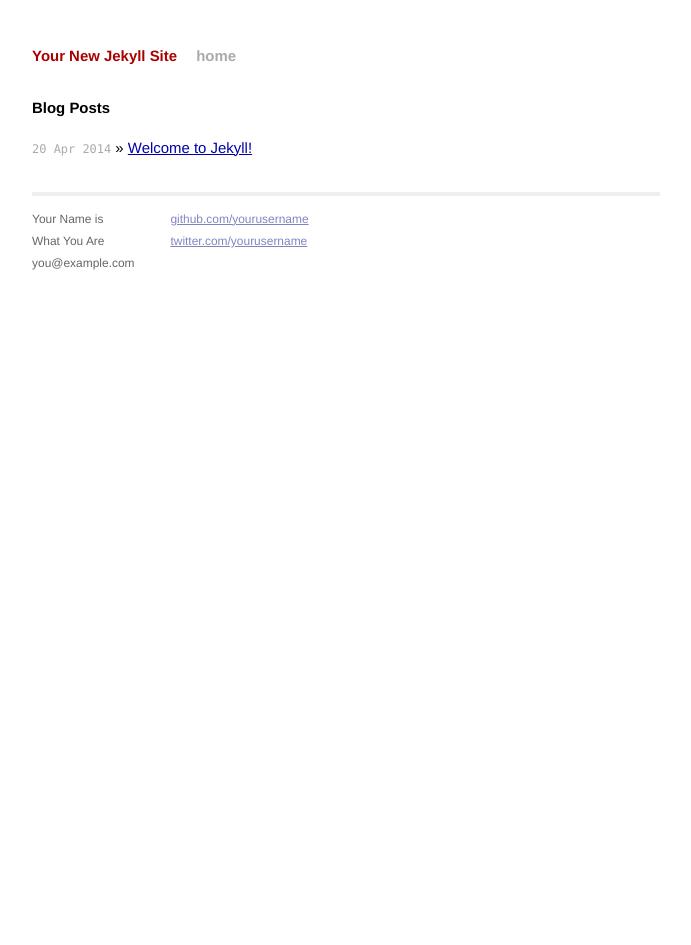
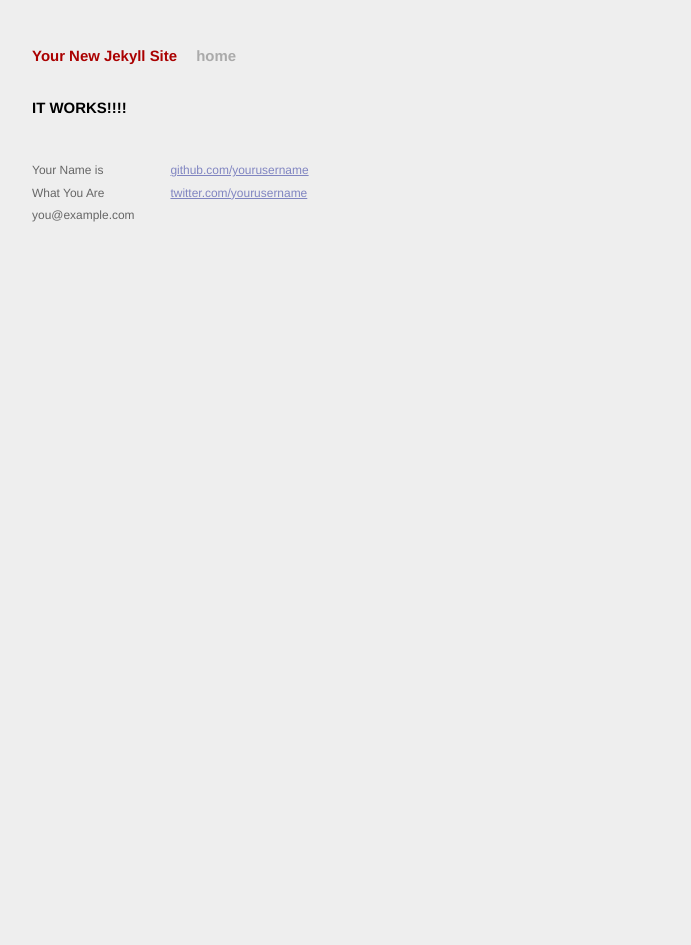
Before and after one commit to jasonm4130/Jekyll-Site-Base, a Jekyll site: the page built from index.html, in a window 1280 px wide. Shown: the whole page, without its empty margins (294-985 px from the left). Built offline with Jekyll 4.4.1, drawn with Linux system fonts in a browser that asks for light colours; Markdown is read by kramdown in place of the engine named in the settings.

Commit message:
Final Site Setup Finished

```diff
--- /dev/null
+++ b/_includes/hello.html
@@ -0,0 +1 @@
+<h1>IT WORKS!!!!</h1>
--- /dev/null
+++ b/_jadefiles/hello.jade
@@ -0,0 +1 @@
+h1 IT WORKS!!!!
--- a/_scss/main.scss
+++ b/_scss/main.scss
@@ -2,5 +2,5 @@
 @import "syntax";
 
 body {
-    background: white;
+    background: #EEE;
 }
--- a/css/main.css
+++ b/css/main.css
@@ -104,7 +104,7 @@ a:visited {
 
 .footer .rss {
   margin-top: 1.1em;
-  margin-right: -0.2em;
+  margin-right: -.2em;
   float: right; }
 
 .footer .rss img {
@@ -119,7 +119,7 @@ a:visited {
 .post pre {
   border: 1px solid #ddd;
   background-color: #eef;
-  padding: 0 0.4em; }
+  padding: 0 .4em; }
 
 .post ul, .post ol {
   margin-left: 1.35em; }
@@ -127,7 +127,7 @@ a:visited {
 .post code {
   border: 1px solid #ddd;
   background-color: #eef;
-  padding: 0 0.2em; }
+  padding: 0 .2em; }
 
 .post pre code {
   border: none; }
@@ -396,4 +396,4 @@ a:visited {
 
 /* Literal.Number.Integer.Long */
 body {
-  background: white; }
+  background: #EEE; }
--- a/index.html
+++ b/index.html
@@ -3,11 +3,4 @@ layout: default
 title: Your New Jekyll Site
 ---
 
-<div id="home">
-  <h1>Blog Posts</h1>
-  <ul class="posts">
-    {% for post in site.posts %}
-      <li><span>{{ post.date | date_to_string }}</span> &raquo; <a href="{{ post.url }}">{{ post.title }}</a></li>
-    {% endfor %}
-  </ul>
-</div>
+{% include hello.html  %}
--- a/package.json
+++ b/package.json
@@ -9,10 +9,12 @@
   "author": "Shane Osbourne",
   "license": "ISC",
   "devDependencies": {
+    "browser-sync": "^1.3.7",
     "gulp": "^3.8.8",
+    "gulp-autoprefixer": "1.0.0",
+    "gulp-pug": "^1.3.0",
     "gulp-sass": "^2.1.0",
-    "browser-sync": "^1.3.7",
-    "gulp-autoprefixer": "1.0.0"
+    "pug": "^0.1.0"
   },
   "repository": {
     "type": "git",
```
Also changed, not shown: gulpfile.js (+15 -2 lines).
